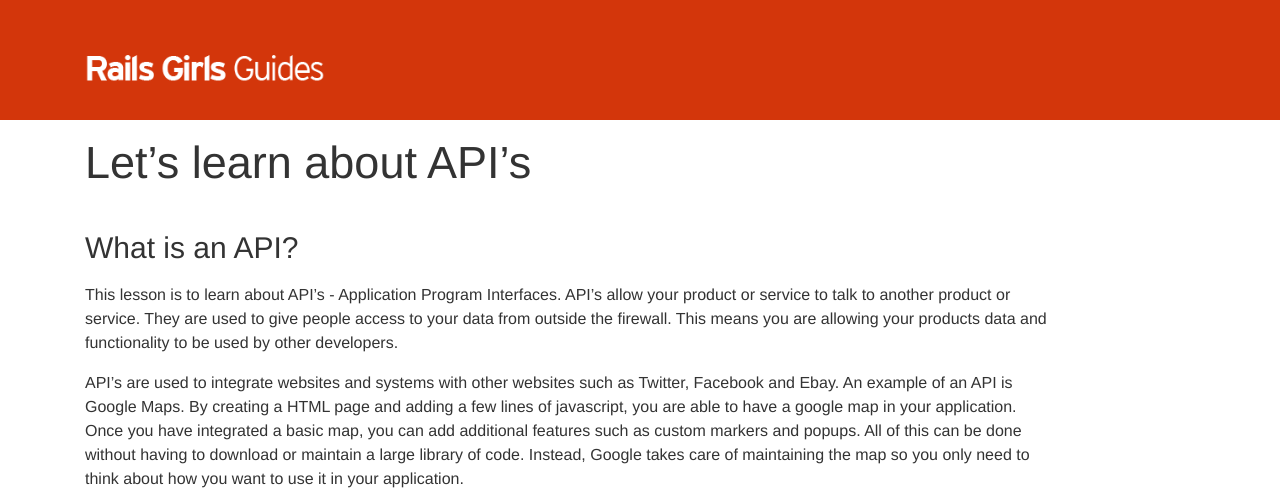
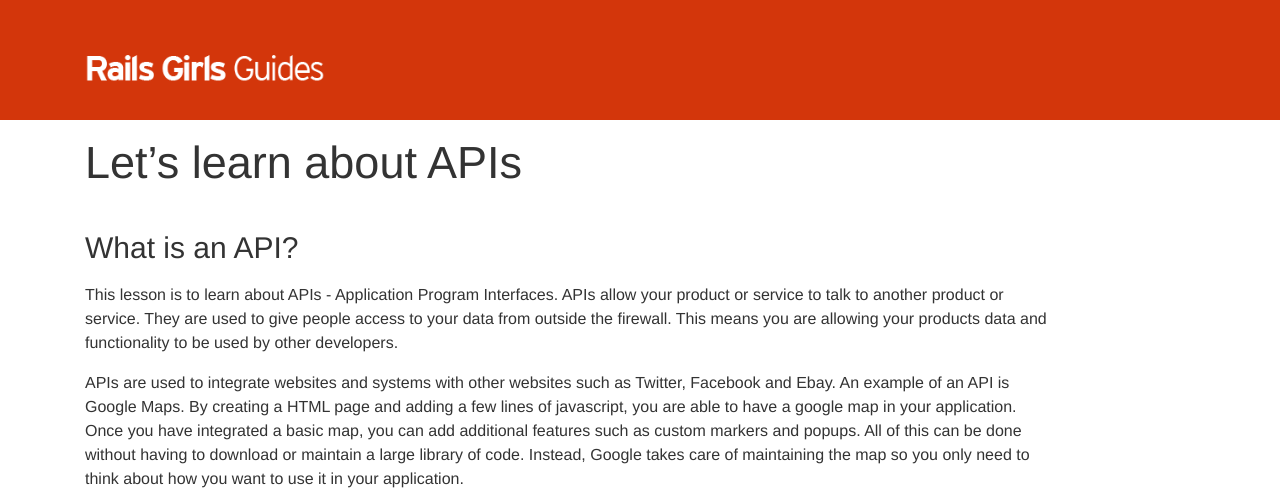
Before and after one commit to tracymu/api-tutorial, a Jekyll site: the page built from index.md, in a window 1280 px wide and 900 px high. Shown: the top 490 px of the window. Built offline with Jekyll 4.4.1, drawn with Linux system fonts in a browser that asks for light colours; nearby versions of some CDN libraries; some of the changed text lies outside the part shown.

```diff
--- a/index.md
+++ b/index.md
@@ -1,14 +1,14 @@
 ---
 layout: default
-title: Let's learn about API's
+title: Let's learn about APIs
 ---
 
-# Let's learn about API's
+# Let's learn about APIs
 
 ## What is an API?
-This lesson is to learn about API's - Application Program Interfaces. API’s allow your product or service to talk to another product or service. They are used to give people access to your data from outside the firewall. This means you are allowing your products data and functionality to be used by other developers.
+This lesson is to learn about APIs - Application Program Interfaces. APIs allow your product or service to talk to another product or service. They are used to give people access to your data from outside the firewall. This means you are allowing your products data and functionality to be used by other developers.
 
-API’s are used to integrate websites and systems with other websites such as Twitter, Facebook and Ebay. An example of an API is Google Maps. By creating a HTML page and adding a few lines of javascript, you are able to have a google map in your application. Once you have integrated a basic map, you can add additional features such as custom markers and popups. All of this can be done without having to download or maintain a large library of code. Instead, Google takes care of maintaining the map so you only need to think about how you want to use it in your application.
+APIs are used to integrate websites and systems with other websites such as Twitter, Facebook and Ebay. An example of an API is Google Maps. By creating a HTML page and adding a few lines of javascript, you are able to have a google map in your application. Once you have integrated a basic map, you can add additional features such as custom markers and popups. All of this can be done without having to download or maintain a large library of code. Instead, Google takes care of maintaining the map so you only need to think about how you want to use it in your application.
 
 ![](/images/api-diagram.png)
 
@@ -47,7 +47,7 @@ So your request for Dog movies from 2012 would be
 
 ### An API response
 
-This API gives you a choice of format for the response - either XML or JSON. Other API's might provide responses in other formats (e.g. SOAP). Today we will be focussing on JSON.
+This API gives you a choice of format for the response - either XML or JSON. Other APIs might provide responses in other formats (e.g. SOAP). Today we will be focussing on JSON.
 
 #### Understanding JSON
 
```
Also changed, not shown: _posts/instructions.md (+3 -3 lines).
